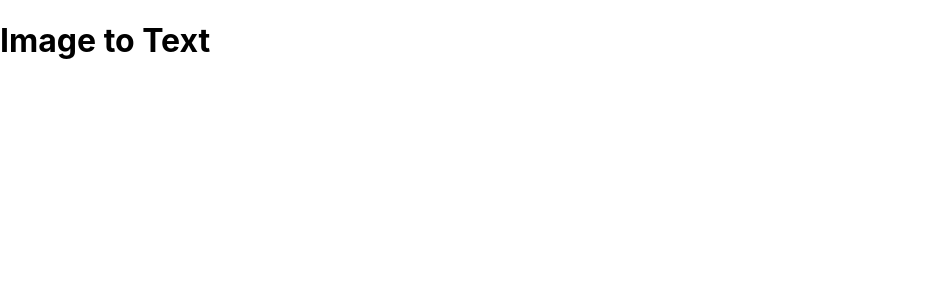
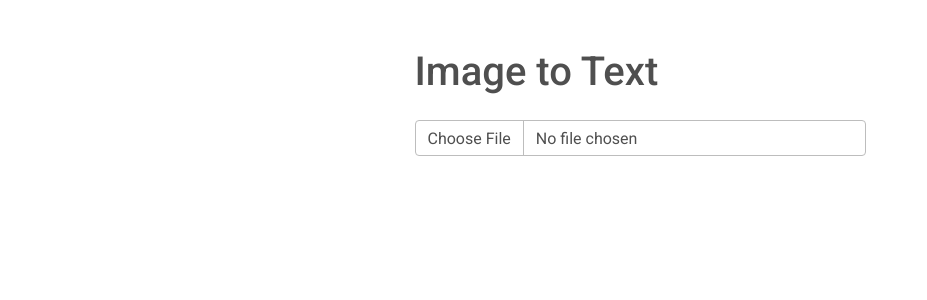
Before and after one commit to picturepatch07/ocr-app, a React (Create React App) app: page / in a window 1280 px wide. Shown: the top 300 px of the page, without its empty margins (0-927 px from the left). Built offline with nearby package versions, Linux system fonts and the light colour scheme.

Commit message:
form added

```diff
--- a/package.json
+++ b/package.json
@@ -3,9 +3,11 @@
   "version": "0.1.0",
   "private": true,
   "dependencies": {
+    "@fortawesome/fontawesome-free": "^6.3.0",
     "@testing-library/jest-dom": "^5.16.5",
     "@testing-library/react": "^13.4.0",
     "@testing-library/user-event": "^13.5.0",
+    "mdb-react-ui-kit": "^5.1.0",
     "mdb-ui-kit": "^6.2.0",
     "react": "^18.2.0",
     "react-dom": "^18.2.0",
--- a/public/index.html
+++ b/public/index.html
@@ -25,6 +25,7 @@
       Learn how to configure a non-root public URL by running `npm run build`.
     -->
     <title>OCR APP</title>
+    <link href="https://fonts.googleapis.com/css?family=Roboto:300,400,500,700&display=swap" rel="stylesheet" />
   </head>
   <body>
     <noscript>You need to enable JavaScript to run this app.</noscript>
--- a/src/App.js
+++ b/src/App.js
@@ -1,11 +1,33 @@
-import './App.css'
+import { useState } from "react";
+import "./App.css";
 
 const App = () => {
+  const [isLoading, setIsLoading] = useState(false);
+  const [text, setText] = useState("");
+  const [image, setImage] = useState("");
+
   return (
-    <div className='App'>
-      <h1>Image to Text</h1>
+    <div className="container" style={{ height: "100vh" }}>
+      <div className="row h-100">
+        <div className="col-md-5 mx-auto dlflex flex-column align-items-center">
+          {!isLoading && <h1 className="mt-5 mb-4">Image to Text</h1>}
+
+          {/* form */}
+          {!isLoading && !text && (
+            <>
+              <input
+                type="file"
+                className="form-control"
+                onChange={(e) =>
+                  setImage(URL.createObjectURL(e.value.files[0]))
+                }
+              />
+            </>
+          )}
+        </div>
+      </div>
     </div>
-  )
-}
+  );
+};
 
 export default App;
--- a/src/index.css
+++ b/src/index.css
@@ -1,13 +1,3 @@
 body {
-  margin: 0;
-  font-family: -apple-system, BlinkMacSystemFont, 'Segoe UI', 'Roboto', 'Oxygen',
-    'Ubuntu', 'Cantarell', 'Fira Sans', 'Droid Sans', 'Helvetica Neue',
-    sans-serif;
-  -webkit-font-smoothing: antialiased;
-  -moz-osx-font-smoothing: grayscale;
+  font-family: Roboto, Helvetica, Arial, sans-serif;
 }
-
-code {
-  font-family: source-code-pro, Menlo, Monaco, Consolas, 'Courier New',
-    monospace;
-}
--- a/src/index.js
+++ b/src/index.js
@@ -3,6 +3,7 @@ import ReactDOM from 'react-dom/client';
 import './index.css';
 import App from './App';
 import reportWebVitals from './reportWebVitals';
+import 'mdb-react-ui-kit/dist/css/mdb.min.css';
 
 const root = ReactDOM.createRoot(document.getElementById('root'));
 root.render(
```
Also changed, not shown: 1 other file (tests, documents, lock files or other folders).
